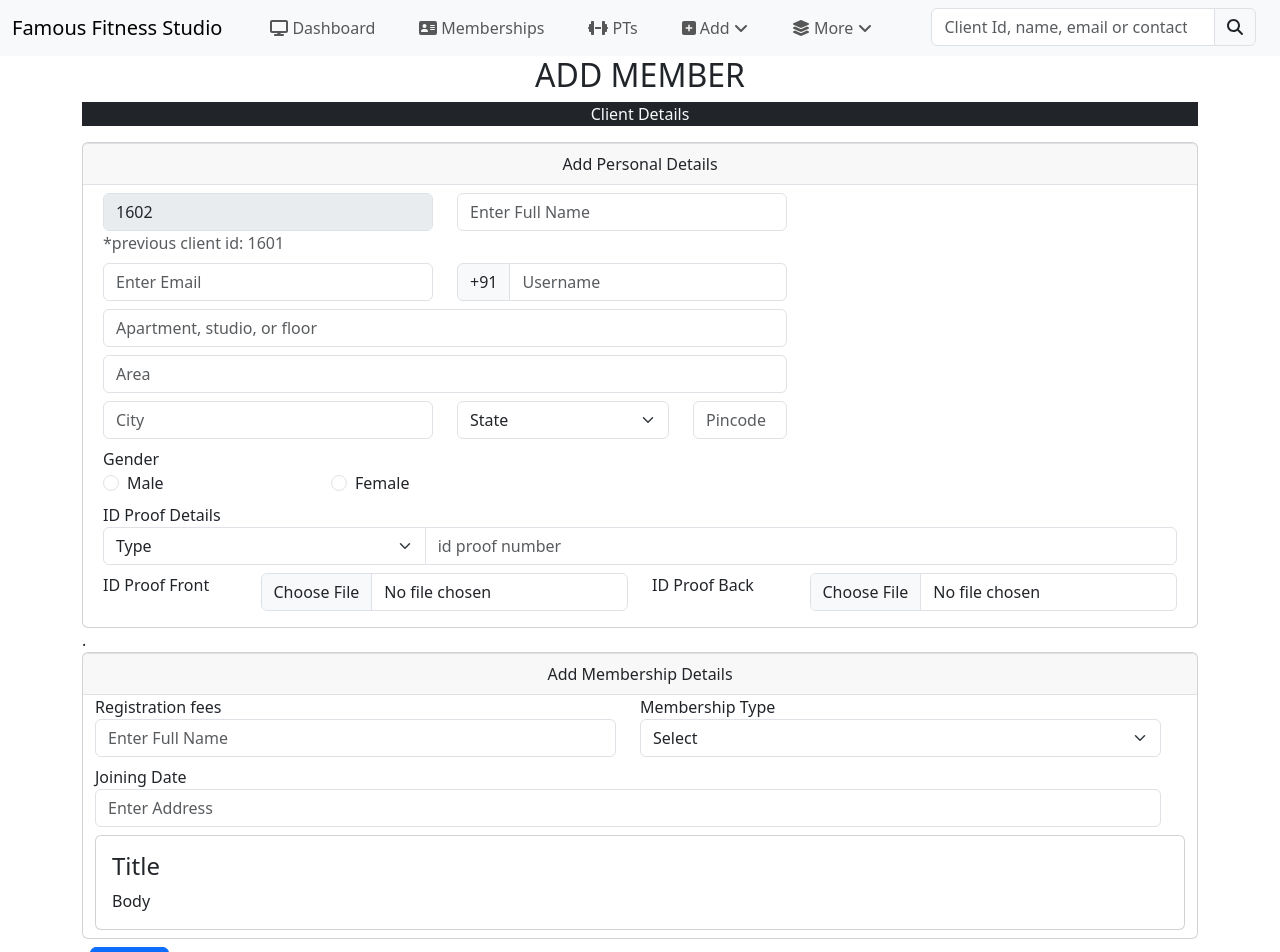
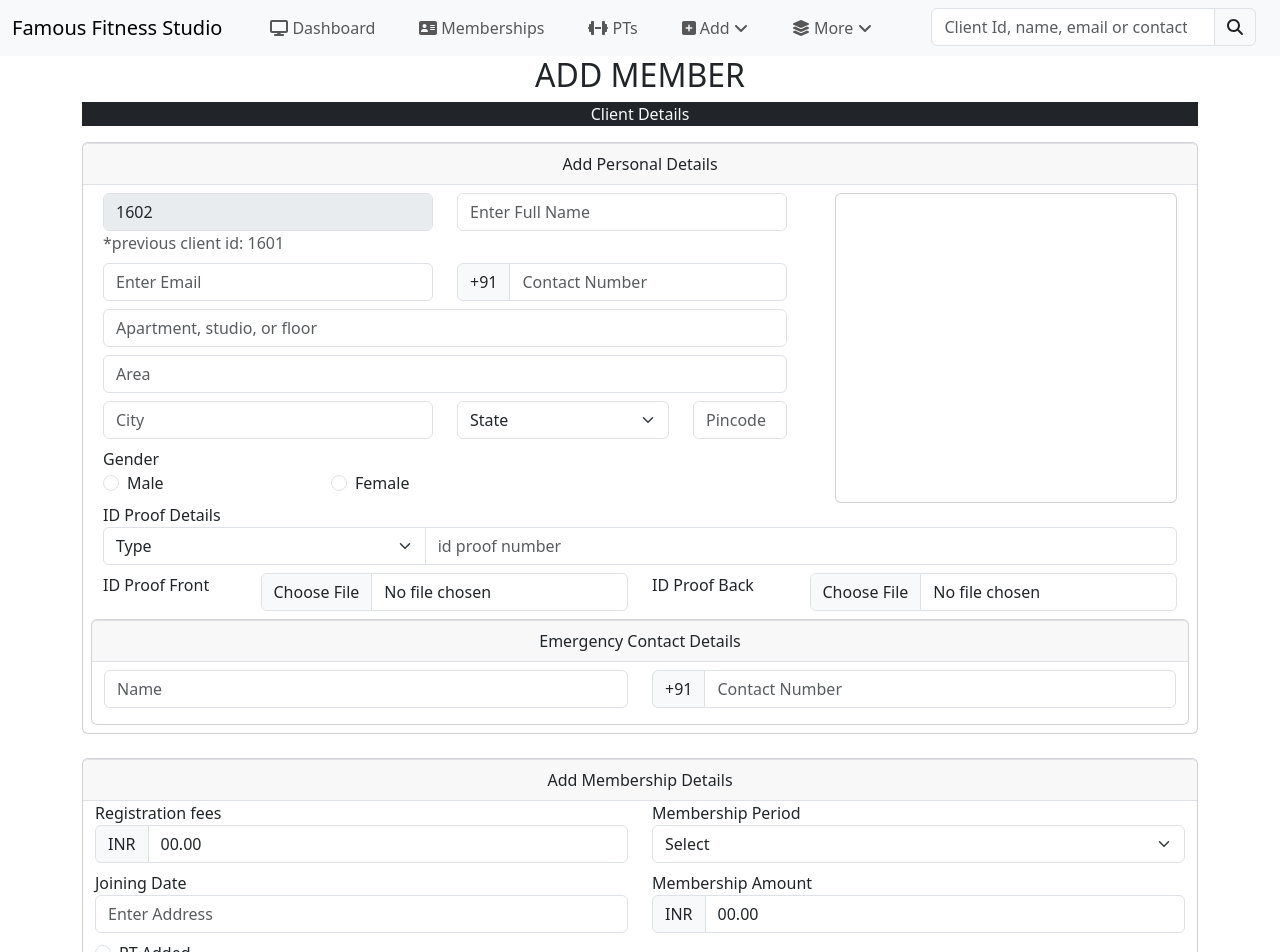
Before and after one commit to divyaranjan12599/gym-data-management, a React (Create React App) app: page /add_member in a window 1280 px wide. Shown: the top 952 px of the page. Built offline with nearby package versions, Linux system fonts and the light colour scheme.

Commit message:
little updation in add member

```diff
--- a/src/App.css
+++ b/src/App.css
@@ -91,12 +91,12 @@
   color: red!important;
 } */
 
-/* .pic-box{
-  background-color: #61dafb;
-  border: 2px solid #282c34;
-  height: 1000px;
+.pic-box{
+  /* background-color: #61dafb;
+  border: 2px solid #282c34; */
+  /* height: 100px; */
 }
-.main-box{
+/* .main-box{
   background-color: antiquewhite;
   border: 2px solid #282c34;
   height: 1000px;
--- a/src/components/pages/addMembers.js
+++ b/src/components/pages/addMembers.js
@@ -15,7 +15,7 @@ function AddMembers() {
             </div>
 
 
-            <div className="card">
+            <div className="card mb-4">
                 <div className="card-header border-top border-bottom">
                     <p className="text-center mb-0">Add Personal Details</p>
                 </div>
@@ -42,7 +42,7 @@ function AddMembers() {
                                 <div className="mb-2 flex-column col-lg-6">
                                     <div class="input-group">
                                         <span class="input-group-text" id="basic-addon1">+91</span>
-                                        <input type="text" class="form-control" placeholder="Username" aria-label="Username" aria-describedby="basic-addon1" />
+                                        <input type="text" class="form-control" placeholder="Contact Number" aria-label="Username" aria-describedby="basic-addon1" />
                                     </div>
                                 </div>
 
@@ -89,10 +89,15 @@ function AddMembers() {
                                     </div>
                                 </div>
                             </div>
-                            <div className="pic-box col-md-4">
 
                         </div>
-
+                        <div className="pic-box col-4">
+                            <div className="card w-100 h-100">
+                                    {/* <div class="card-body">
+                                        <h4 class="card-title">Title</h4>
+                                        <p class="card-text">Body</p>
+                                    </div> */}
+                                </div>
                         </div>
 
                         <label>ID Proof Details</label>
@@ -117,25 +122,46 @@ function AddMembers() {
                             <label for="idProofBack" class="form-label custom-col-3">ID Proof Back</label>
                             <input className="form-control custom-col-9" type="file" name="idProofBack" id="idProofBack" />
                         </div>
+
+                        <div class="card p-0 text-left">
+                            <div className="card-header border-top border-bottom">
+                                <p className="text-center mb-0">Emergency Contact Details</p>
+                            </div>
+                            <form className="d-flex flex-column justify-content-center align-items-center mb-2 w-100">
+                                <div className="row w-100 mt-2">
+                                    <div className="mb-2 col-lg-6">
+                                        {/* <label>Client Name</label> */}
+                                        <input type="text" className="form-control" placeholder="Name" />
+                                    </div>
+                                    <div className="mb-2 flex-column col-lg-6">
+                                        <div class="input-group">
+                                            <span class="input-group-text" id="basic-addon1">+91</span>
+                                            <input type="text" class="form-control" placeholder="Contact Number" aria-label="Username" aria-describedby="basic-addon1" />
+                                        </div>
+                                    </div>
                                 </div>
                             </form>
                         </div>
+                    </div>
+                </form>
+            </div >
 
-            .<div class="card text-left">
+            <div class="card text-left">
                 <div className="card-header border-top border-bottom">
                     <p className="text-center mb-0">Add Membership Details</p>
                 </div>
                 <form className="d-flex flex-column justify-content-center align-items-center mb-2 w-100">
-                    <div class="row w-100">
-                        <div>
                     <div className="row w-100">
 
                         <div className="mb-2 col-lg-6">
                             <label>Registration fees</label>
-                                    <input type="text" className="form-control" placeholder="Enter Full Name" />
+                            <div class="input-group">
+                                <span class="input-group-text" id="basic-addon1">INR</span>
+                                <input type="text" className="form-control" placeholder="" value="00.00" />
+                            </div>
                         </div>
                         <div className="mb-2 col-lg-6">
-                                    <label>Membership Type</label>
+                            <label>Membership Period</label>
                             <select id="idProofType" class="form-select">
                                 <option selected>Select</option>
                                 <option value="1">Monthly</option>
@@ -145,26 +171,36 @@ function AddMembers() {
                                 <option value="5">Other</option>
                             </select>
                         </div>
-                                <div className="mb-2 clo-12">
+                        <div className="mb-2 col-6">
                             <label>Joining Date</label>
                             <input type="text" className="form-control" placeholder="Enter Address" />
                         </div>
+                        <div className="mb-2 col-lg-6">
+                            <label>Membership Amount</label>
+                            <div class="input-group">
+                                <span class="input-group-text" id="basic-addon1">INR</span>
+                                <input type="text" className="form-control" placeholder="" value="00.00" />
+                            </div>
+                        </div>
+                        <div className="col-6">
+                            <input className="form-check-input me-2" type="radio" />
+                            <label>PT Added</label>
+                        </div>
                     </div>
 
-                            <div class="card">
+                    <div class="card w-100">
 
                         <div class="card-body">
                             <h4 class="card-title">Title</h4>
                             <p class="card-text">Body</p>
                         </div>
                     </div>
-                        </div>
-                    </div>
+
                 </form>
             </div>
 
             <button type="submit" class="btn btn-primary m-2">Submit</button>
-        </div>
+        </div >
     );
 }
 
```
Lines whose indentation alone changed are shown as unchanged.
